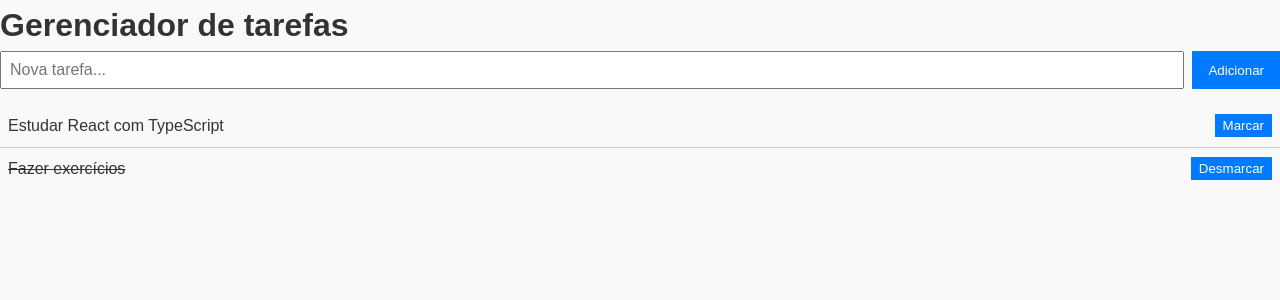
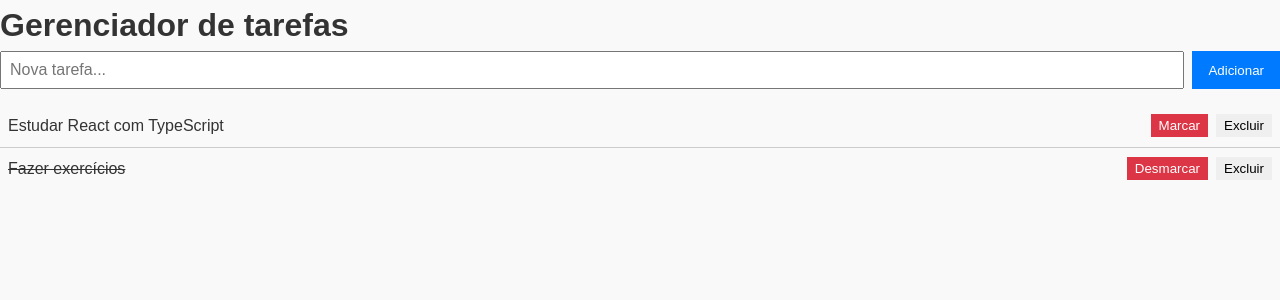
Before and after one commit to fjuncal/react-task-manager, a React (Vite) app: page / in a window 1280 px wide. Shown: the top 300 px of the page. Built offline with nearby package versions, Linux system fonts and the light colour scheme.

Commit message:
Adicionando o método de deletar tarefa

```diff
--- a/src/App.tsx
+++ b/src/App.tsx
@@ -24,13 +24,21 @@ function App() {
     );
   };
 
+  const deleteTask = (id: number) => {
+    setTasks((prevTasks) => prevTasks.filter((task) => task.id !== id));
+  };
+
   return (
     <>
       <GlobalStyles />
       <div>
         <h1>Gerenciador de tarefas</h1>
         <TaskForm onAddTask={addTask} />
-        <TaskList task={tasks} onToggleTask={toggleTask} />
+        <TaskList
+          task={tasks}
+          onToggleTask={toggleTask}
+          onDeleteTask={deleteTask}
+        />
       </div>
     </>
   );
--- a/src/components/TaskList.tsx
+++ b/src/components/TaskList.tsx
@@ -4,9 +4,14 @@ import { Task } from "../types/Task";
 interface TaskListProps {
   task: Task[];
   onToggleTask: (id: number) => void;
+  onDeleteTask: (id: number) => void;
 }
 
-export default function TaskList({ task, onToggleTask }: TaskListProps) {
+export default function TaskList({
+  task,
+  onToggleTask,
+  onDeleteTask,
+}: TaskListProps) {
   return (
     <>
       <List>
@@ -22,6 +27,7 @@ export default function TaskList({ task, onToggleTask }: TaskListProps) {
             <button onClick={() => onToggleTask(task.id)}>
               {task.completed ? "Desmarcar" : "Marcar"}
             </button>
+            <button onClick={() => onDeleteTask(task.id)}>Excluir</button>
           </ListItem>
         ))}
       </List>
@@ -51,14 +57,26 @@ const ListItem = styled.li`
 
   button {
     margin-left: 8px;
-    background-color: #007bff;
-    color: white;
+    padding: 4px 8px;
     border: none;
-    padding: 4px 8px;
     cursor: pointer;
 
-    &:hover {
-      background-color: #0056b3;
+    &:nth-child(1) {
+      background-color: #007bff;
+      color: white;
+
+      &:hover {
+        background-color: #0056b3;
+      }
+    }
+
+    &:nth-child(2) {
+      background-color: #dc3545;
+      color: white;
+
+      &:hover {
+        background-color: #a71d2a;
+      }
     }
   }
 `;
```
